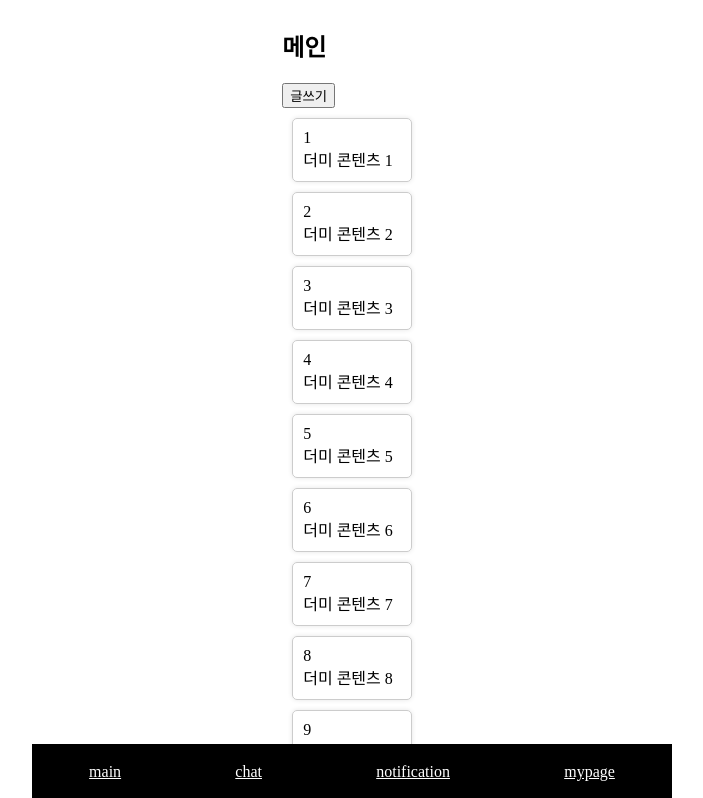
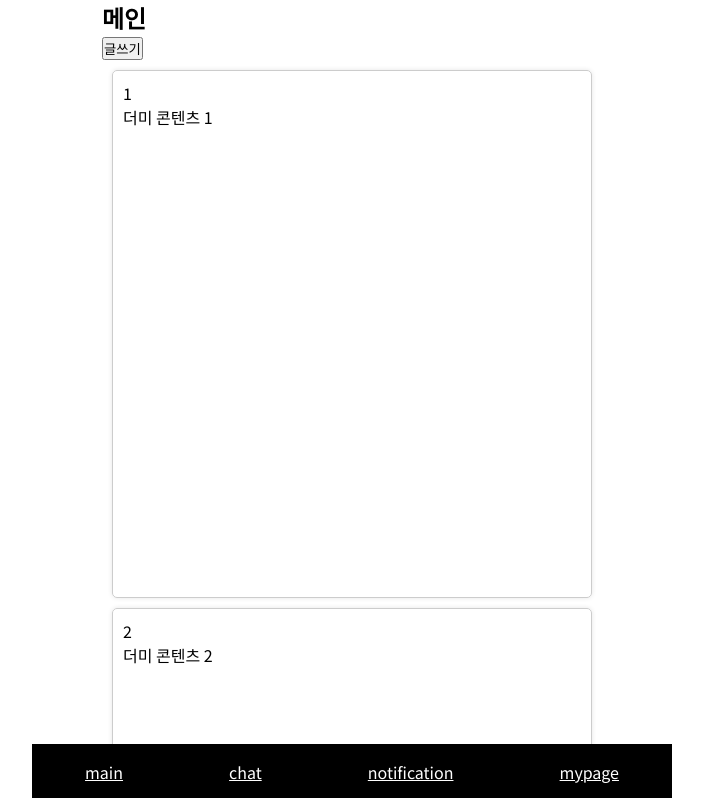
Before and after one commit to westyunn/foresofpandora, a React (Create React App) app in the folder frontend/: page / in a window 1280 px wide. Shown: the top 798 px of the page, without its empty margins (288-991 px from the left). Built offline with nearby package versions, Linux system fonts and the light colour scheme.

Commit message:
[front/main/a] feat: 메인 페이지 조회 기능 수정

```diff
--- a/frontend/public/index.html
+++ b/frontend/public/index.html
@@ -12,12 +12,24 @@
     <link rel="apple-touch-icon" href="%PUBLIC_URL%/logo192.png" />
 
     <link rel="manifest" href="%PUBLIC_URL%/manifest.json" />
+    <style>
+      * {
+        margin: 0;
+        padding: 0;
+        font-family: Poppins, "Noto Sans KR", sans-serif;
+      }
+    </style>
+    <link rel="preconnect" href="https://fonts.googleapis.com" />
+    <link rel="preconnect" href="https://fonts.gstatic.com" crossorigin />
+    <link
+      href="https://fonts.googleapis.com/css2?family=Noto+Sans+KR:wght@400;700&display=swap"
+      rel="stylesheet"
+    />
 
     <title>React App</title>
   </head>
   <body>
     <noscript>You need to enable JavaScript to run this app.</noscript>
     <div id="root"></div>
-
   </body>
 </html>
--- a/frontend/src/pages/Main/Board/BoardItem.css
+++ b/frontend/src/pages/Main/Board/BoardItem.css
@@ -3,5 +3,7 @@
   margin: 10px;
   padding: 10px;
   border-radius: 5px;
+  width: 30rem;
+  height: 33rem;
   box-shadow: 0 0 5px rgba(0, 0, 0, 0.1);
 }
--- a/frontend/src/pages/Main/Board/BoardItem.js
+++ b/frontend/src/pages/Main/Board/BoardItem.js
@@ -2,10 +2,8 @@ import "./BoardItem.css";
 const BoardItem = ({ item }) => {
   return (
     <div className="board-container">
-      <div>
-        <div>{item.id}</div>
-        <div>{item.content}</div>
-      </div>
+      <div>{item.id}</div>
+      <div>{item.content}</div>
     </div>
   );
 };
--- a/frontend/src/pages/Main/Board/BoardList.css
+++ /dev/null
@@ -1,6 +0,0 @@
-.scroll-container {
-  max-width: 600px;
-  margin: 0 auto; /* 가운데 정렬 */
-  overflow-y: hidden; /* hidden하면 스크롤 필요시에만 생김*/
-  /* height: 100vh; */
-}
--- a/frontend/src/pages/Main/Board/BoardList.js
+++ b/frontend/src/pages/Main/Board/BoardList.js
@@ -1,26 +1,26 @@
 import { useCallback, useEffect, useRef, useState } from "react";
 import BoardItem from "./BoardItem";
-import "./BoardList.css";
+import styles from "./BoardList.module.css";
 
 // Intersection Observer를 사용하여 무한 스크롤 구현
 const BoardList = () => {
   const [page, setPage] = useState(1);
   const [isLoading, setIsLoading] = useState(false);
   const [dummyData, setDummyData] = useState([]);
-
+  // useRef를 사용하여 옵저버를 참조
+  const observerRef = useRef(null);
   useEffect(() => {
-    getBoardList();
+    getBoardList(); // 초기 데이터 로딩 시에는 한 번만 호출
   }, [page]);
 
   const getBoardList = async () => {
     setIsLoading(true);
     try {
-      // const res = await fetch(`${process.env.REACT_APP_BACKURL}/api/articles`);
-      // const data = await res.json();
+      const startId = (page - 1) * 10 + 1;
       const dummyResponse = Array.from({ length: 10 }, (_, index) => ({
-        id: (page - 1) * 10 + index + 1,
-        content: `더미 콘텐츠 ${(page - 1) * 10 + index + 1}`,
-      })); // 더미 데이터로 일단 예시 구현
+        id: startId + index,
+        content: `더미 콘텐츠 ${startId + index}`,
+      }));
       await new Promise((resolve) => setTimeout(resolve, 1000));
 
       setDummyData((prev) => [...prev, ...dummyResponse]);
@@ -30,24 +30,34 @@ const BoardList = () => {
       setIsLoading(false);
     }
   };
+
+  // useEffect(() => {
+  //   if (page > 2) {
+  //     getBoardList(page);
+  //   }
+  // }, [page]);
+
   /*
   obsHandler: 교차점이 발생했을 때 실행되는 콜백 함수.
   entries: 교차점 정보를 담는 배열
   isIntersecting: 교차점(intersection)이 발생한 요소의 상태
   교차점이 발생하면 page 1 증가
   */
-  const obsHandler = (entries) => {
-    const target = entries[0];
-    if (!isLoading && target.isIntersecting) {
-      console.log("is InterSecting");
-      setPage((prev) => prev + 1); // 다음 페이지로 이동
-    }
-  };
+  const obsHandler = useCallback(
+    (entries) => {
+      const target = entries[0];
+      if (!isLoading && target.isIntersecting) {
+        console.log("is InterSecting");
+        setPage((prev) => prev + 1);
+      }
+    },
+    [isLoading]
+  );
 
   const options = {
     root: null, // 관찰대상 부모 요소 지정
     rootMargin: "20px", // 관찰 뷰포트 마진 지정
-    threshold: 0.8,
+    threshold: 1.0,
   };
   // obsRef 요소 관찰 -> viewport와 50% 겹쳐졌을 때 겹쳐짐이 true로 set
   // 옵저버 생성
@@ -58,14 +68,26 @@ const BoardList = () => {
     if (observerTarget) {
       observer.observe(observerTarget);
     }
-  }, []);
+    return () => {
+      observer.disconnect();
+    };
+  }, [obsHandler, options]);
+  // 데이터 로딩이 완료되면 옵저버를 다시 설정
+  useEffect(() => {
+    if (!isLoading && observerRef.current) {
+      const observerTarget = document.getElementById("observer");
+      if (observerTarget) {
+        observerRef.current.observe(observerTarget);
+      }
+    }
+  }, [isLoading]);
 
   return (
     <>
-      <div className="scroll-container">
+      <div className={styles.scroll_container}>
         {dummyData &&
           dummyData.map((item) => (
-            <div key={item.id}>
+            <div key={item.id} className={styles.scroll_area}>
               <BoardItem item={item} />
             </div>
           ))}
--- /dev/null
+++ b/frontend/src/pages/Main/Board/BoardList.module.css
@@ -0,0 +1,13 @@
+.scroll_container {
+  overflow-y: scroll;
+  scroll-snap-type: y mandatory; /* y 축 방향으로만 scroll snap 적용 */
+  height: 100vh; /* 뷰포트 높이에 맞춤 */
+  scroll-padding-top: 3rem;
+  /* margin-bottom: 3rem; */
+}
+
+/* 자식 스크롤 스냅 */
+.scroll_area {
+  scroll-snap-align: start; /* 스크롤 위치 맞춤 */
+  /* height: 100vh;  */
+}
```
